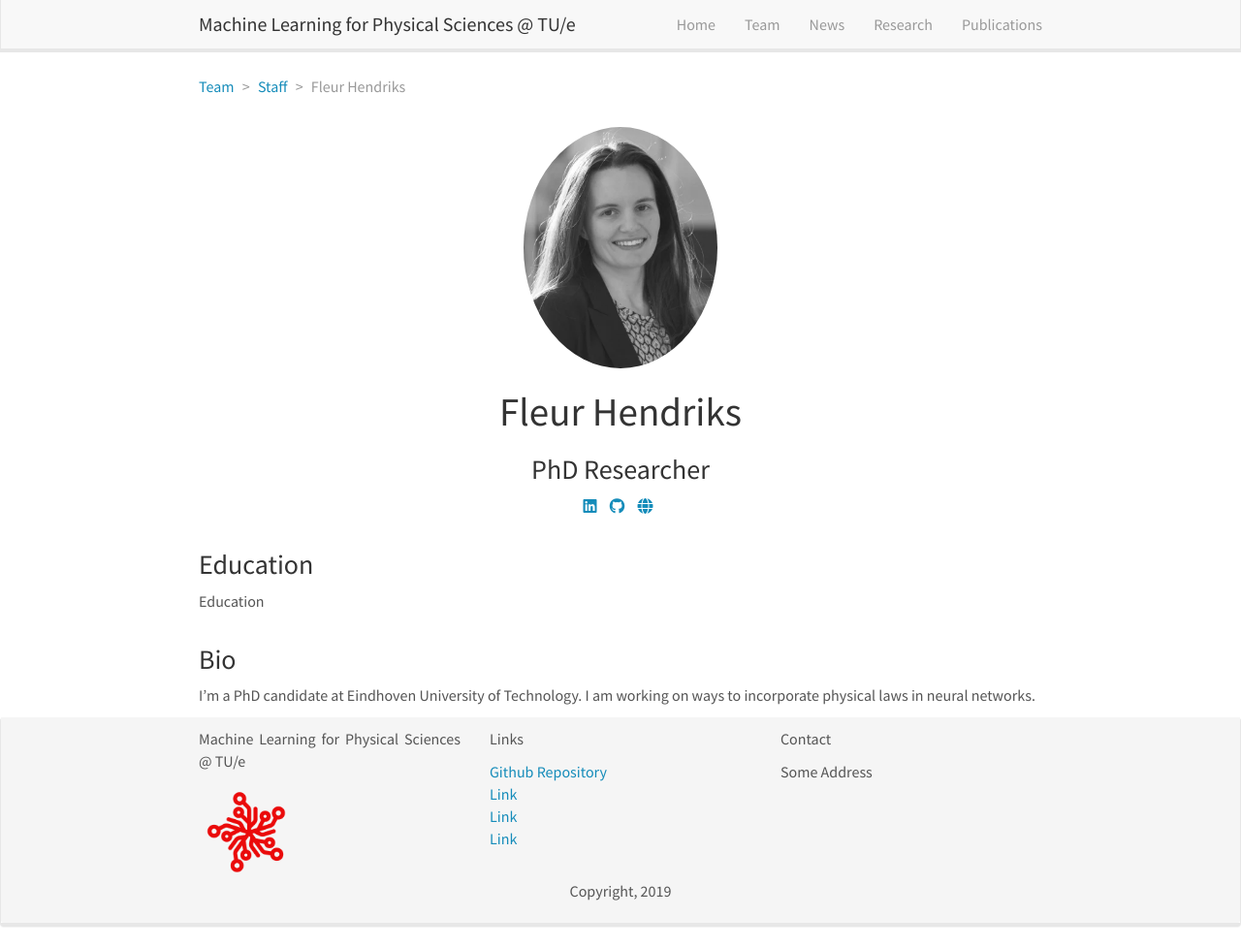
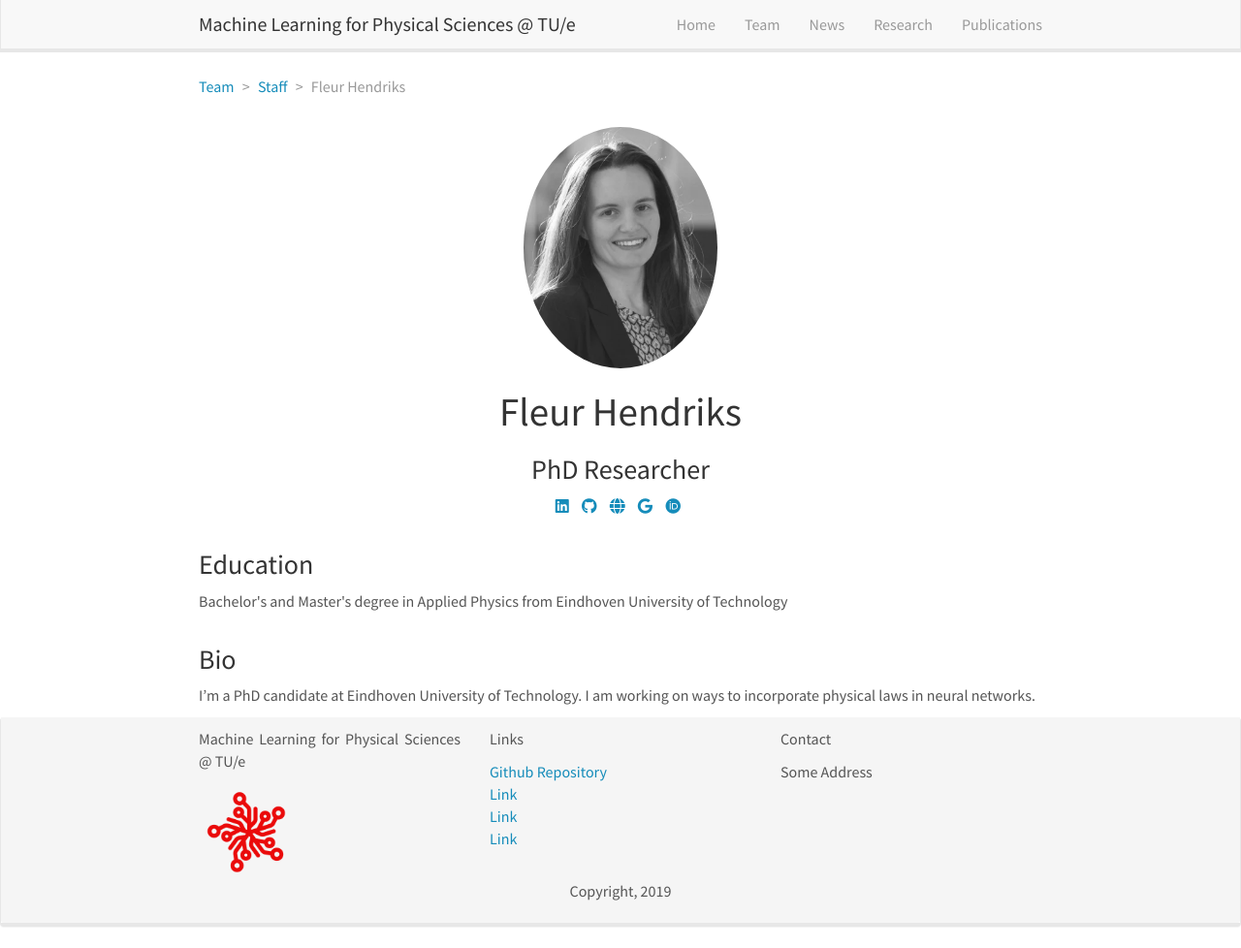
Before and after one commit to sciml-tue/sciml-tue.github.io, a Jekyll site: the page built from _pages/team/_posts/2022-10-01-fleur-hendriks.md, in a window 1280 px wide and 978 px high. Shown: the whole window at 97% size. Built offline with Jekyll 4.4.1, drawn with Linux system fonts in a browser that asks for light colours; nearby versions of some CDN libraries.

Commit message:
Update 2022-10-01-fleur-hendriks.md

```diff
--- a/_pages/team/_posts/2022-10-01-fleur-hendriks.md
+++ b/_pages/team/_posts/2022-10-01-fleur-hendriks.md
@@ -6,13 +6,13 @@ image: fleur-hendriks.webp
 role: PhD Researcher
 permalink: 'team/fleur-hendriks'
 social:
-    linkedin: https://www.linkedin.com/
-    google-scholar:
-    github: https://github.com/
+    linkedin: https://www.linkedin.com/in/fleurhendriks/
+    google-scholar: https://scholar.google.com/citations?user=02KfYdwAAAAJ
+    github: https://github.com/FHendriks11/
     website: https://research.tue.nl/en/persons/fleur-hendriks
-    orcid:
+    orcid: https://orcid.org/0000-0001-6048-7357
 education:
- - Education
+ - Bachelor's and Master's degree in Applied Physics from Eindhoven University of Technology
 ---
 
 I'm a PhD candidate at Eindhoven University of Technology. I am working on ways to incorporate physical laws in neural networks.
```
